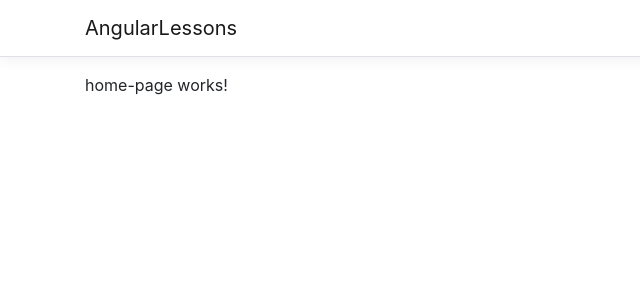
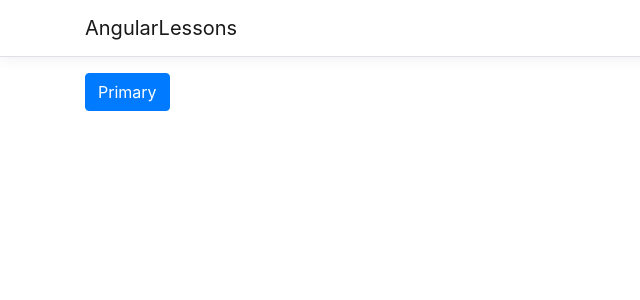
Before and after one commit to EvilDrifter/AngularLessons, an Angular app in the folder AngularLessons/ClientApp/: page / in a window 1280 px wide. Shown: the top 300 px of the page, without its empty margins (0-640 px from the left). Built offline with nearby package versions, Linux system fonts and the light colour scheme.

Commit message:
update home page with json data from service

```diff
--- a/AngularLessons/ClientApp/src/app/home-page/home-page.component.html
+++ b/AngularLessons/ClientApp/src/app/home-page/home-page.component.html
@@ -1,3 +1,5 @@
-<p>
-  home-page works!
-</p>
+<button type="button" class="btn btn-primary" (click)="GetJsonData()">Primary</button>
+
+<div>
+  {{ domModel | json }}
+</div>
--- a/AngularLessons/ClientApp/src/app/home-page/home-page.component.ts
+++ b/AngularLessons/ClientApp/src/app/home-page/home-page.component.ts
@@ -1,4 +1,5 @@
 import { Component, OnInit } from '@angular/core';
+import { JsonSampleService } from '../json-sample.service';
 
 @Component({
   selector: 'app-home-page',
@@ -6,10 +7,17 @@ import { Component, OnInit } from '@angular/core';
   styleUrls: ['./home-page.component.css']
 })
 export class HomePageComponent implements OnInit {
+  domModel: IDomNode;
 
-  constructor() { }
+  constructor(private service: JsonSampleService) { }
 
   ngOnInit() {
   }
 
+  GetJsonData() {
+  this.service.GetJsonFileFromApi()
+      .subscribe(x => {
+          this.domModel = x;
+      });
+  }
 }
```
